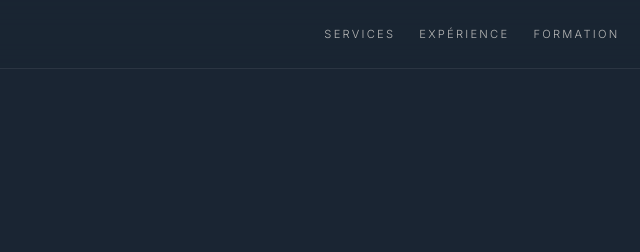
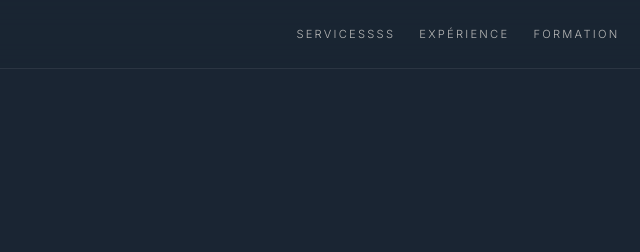
Before and after one commit to MelanyFroment/melany-froment-cv, a plain HTML site: page index.html in a window 1280 px wide. Shown: the top 252 px of the page, 360-1000 px from the left. Drawn offline with nearby package versions, Linux system fonts and the light colour scheme.

Commit message:
Correction finale nom de fichier 2

```diff
--- a/index.html
+++ b/index.html
@@ -68,7 +68,7 @@
         <ul
           class="hidden flex-wrap items-center justify-end gap-4 text-xs uppercase tracking-[0.2em] text-creamMuted lg:flex lg:gap-6 lg:text-[0.7rem]"
         >
-          <li><a class="nav-link hover:text-cream" href="#services">Services</a></li>
+          <li><a class="nav-link hover:text-cream" href="#services">Servicessss</a></li>
           <li><a class="nav-link hover:text-cream" href="#experience">Expérience</a></li>
           <li><a class="nav-link hover:text-cream" href="#formation">Formation</a></li>
           <li><a class="nav-link hover:text-cream" href="#competences">Compétences</a></li>
```
